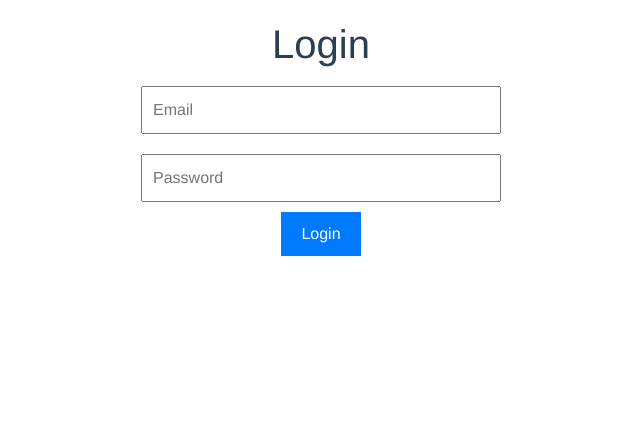
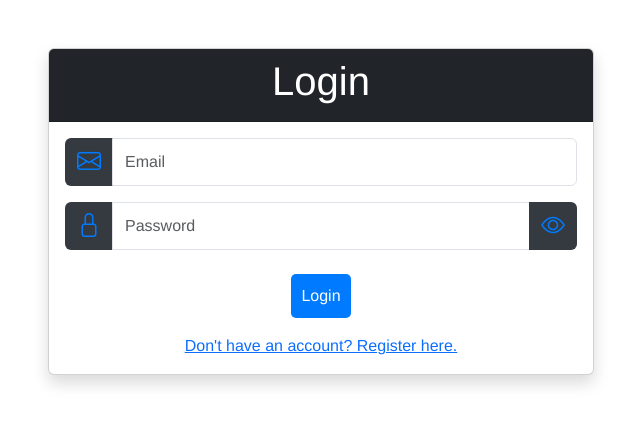
Before and after one commit to sentrysk/Sentrysk-Windows-Agent, a Vue app in the folder Dashboard/Frontend/: page /login in a window 1280 px wide. Shown: the top 424 px of the page, without its empty margins (319-959 px from the left). Built offline with nearby package versions, Linux system fonts and the light colour scheme.

Commit message:
Login page style changed

```diff
--- a/Dashboard/Frontend/src/components/LoginPage.vue
+++ b/Dashboard/Frontend/src/components/LoginPage.vue
@@ -1,11 +1,42 @@
 <template>
-    <div class="login-container">
-      <h1>Login</h1>
+  <div class="container">
+    <div class="row justify-content-center">
+      <div class="col-md-6">
+        <div class="card mt-5 shadow">
+          <div class="card-header bg-dark text-white">
+            <h1 class="text-center">
+              Login
+            </h1>
+          </div>
+          <div class="card-body">
             <form @submit.prevent="login">
-        <input type="text" v-model="email" placeholder="Email" />
-        <input type="password" v-model="password" placeholder="Password" />
-        <button type="submit">Login</button>
+              <div class="mb-3 input-group">
+                <span class="input-group-text"><i class="bi bi-envelope"></i></span>
+                <input type="email" v-model="email" class="form-control" placeholder="Email" required />
+              </div>
+              <div class="mb-4 input-group">
+                <span class="input-group-text"><i class="bi bi-lock"></i></span>
+                <input
+                  :type="showPassword ? 'text' : 'password'"
+                  v-model="password"
+                  class="form-control"
+                  placeholder="Password"
+                  required
+                />
+                <button type="button" class="btn btn-outline-secondary" @click="togglePasswordVisibility">
+                  <i :class="['bi', showPassword ? 'bi-eye-slash' : 'bi-eye']"></i>
+                </button>
+              </div>
+              <button type="submit" class="btn btn-primary btn-block">Login</button>
             </form>
+            <!-- Add registration link here -->
+            <div class="text-center mt-3">
+              <router-link to="/register">Don't have an account? Register here.</router-link>
+            </div>
+          </div>
+        </div>
+      </div>
+    </div>
   </div>
 </template>
 
@@ -67,24 +98,51 @@
 </script>
 
 <style scoped>
-  .login-container {
-    max-width: 400px;
-    margin: 0 auto;
-    padding: 20px;
+.shadow {
+  box-shadow: 0px 5px 15px rgba(0, 0, 0, 0.2);
+}
+
+.input-group {
+  margin-bottom: 15px;
+}
+
+.input-group-text {
+  background-color: #343a40; /* Darker background color */
+  border: none;
+  color: white; /* White text color */
+}
+
+.bi {
+  font-size: 1.5rem;
+  color: #007bff; /* Blue icon color */
+}
+
+.btn-outline-secondary {
+  background-color: #343a40; /* Darker background color */
+  border: none;
+  color: white; /* White text color */
+}
+
+.btn-outline-secondary:hover {
+  background-color: #292e33; /* Slightly darker on hover */
+}
+
+.btn-primary {
+  background-color: #007bff;
+  border: none;
+  border-radius: 5px;
+  padding: 10px;
+}
+
+.btn-primary:hover {
+  background-color: #0056b3;
+}
+
+.text-center {
   text-align: center;
 }
 
-  input {
-    width: 100%;
-    padding: 10px;
-    margin: 10px 0;
-  }
-
-  button {
-    background-color: #007bff;
-    color: #fff;
-    padding: 10px 20px;
-    border: none;
-    cursor: pointer;
+.mb-4 {
+  margin-bottom: 1.5rem;
 }
 </style>
```
Lines whose indentation alone changed are shown as unchanged.
